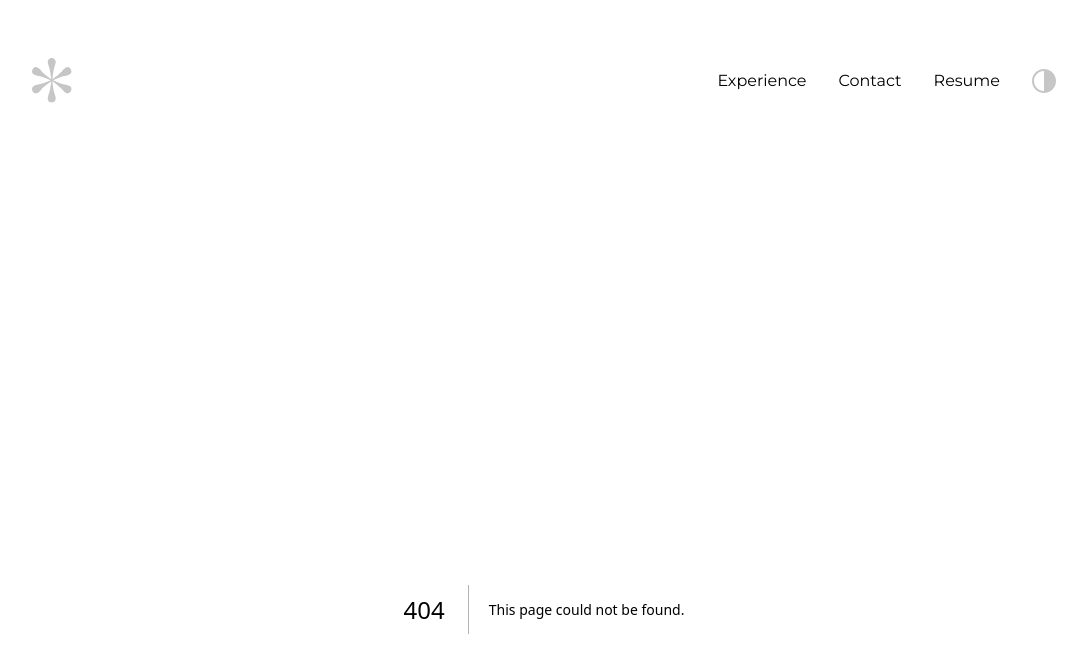
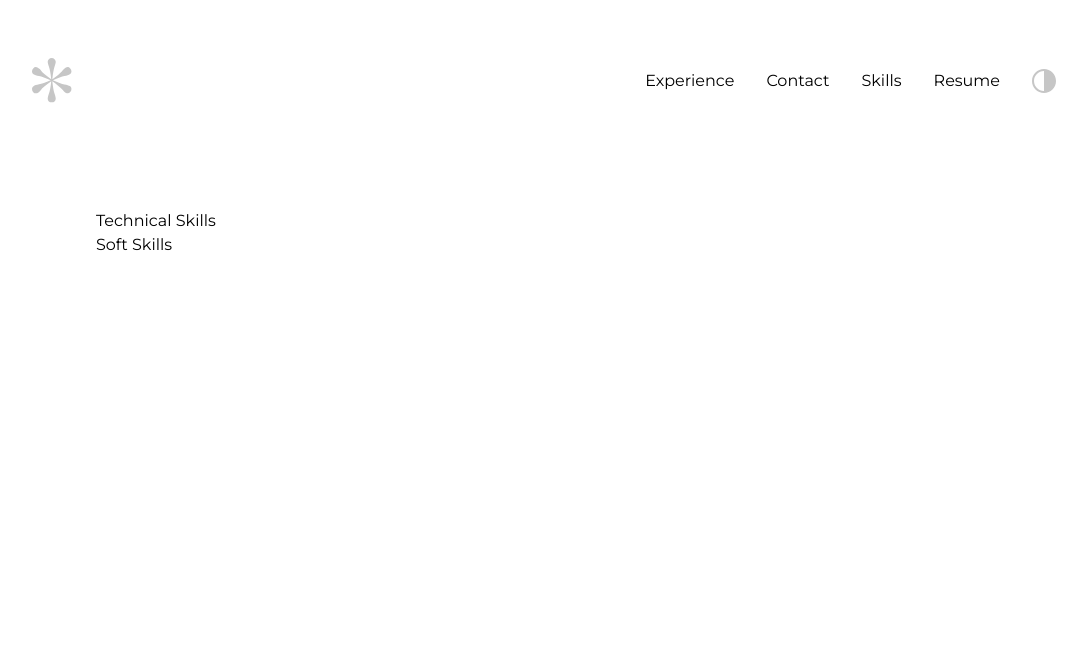
Before and after one commit to Rajath-Acharya/Portfolio, a Next.js app: page /skills in a window 1280 px wide. Before the commit this address had no page. Shown: the top 672 px of the page, without its empty margins (96-1183 px from the left). Built offline with nearby package versions, Linux system fonts and the light colour scheme.

Commit message:
setting up skills route

```diff
--- a/src/app/components/Header.js
+++ b/src/app/components/Header.js
@@ -32,6 +32,7 @@ const Header = () => {
       <div className='flex items-center gap-8'>
         <Link className='h-6 flex items-center' href="/experience">Experience</Link>
         <Link className='h-6 flex items-center' href="/contact">Contact</Link>
+        <Link className='h-6 flex items-center' href="/skills">Skills</Link>
         <a
           className='h-6 flex items-center'
           href={`https://drive.google.com/file/d/${process.env.NEXT_PUBLIC_RESUME_LINK}/view?usp=sharing`}
--- /dev/null
+++ b/src/app/skills/page.js
@@ -0,0 +1,12 @@
+export default function Experience() {
+  return (
+    <div>
+      <section>
+        <h1>Technical Skills</h1>
+      </section>
+      <section>
+        <h1>Soft Skills</h1>
+      </section>
+    </div>
+  )
+}
```
